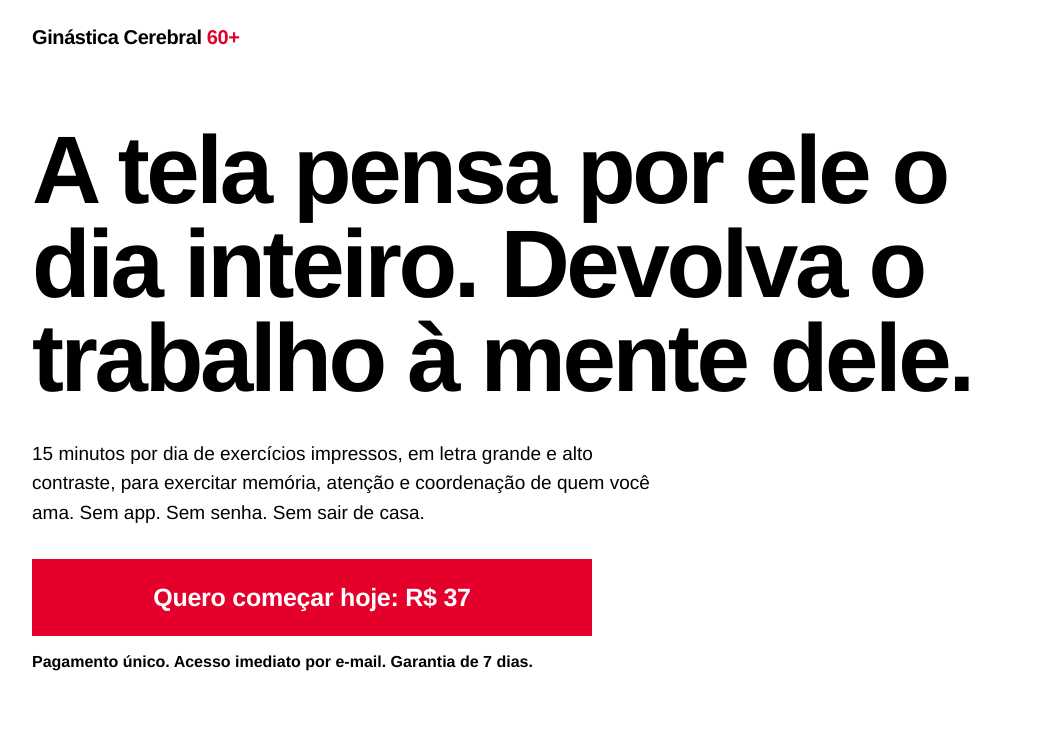
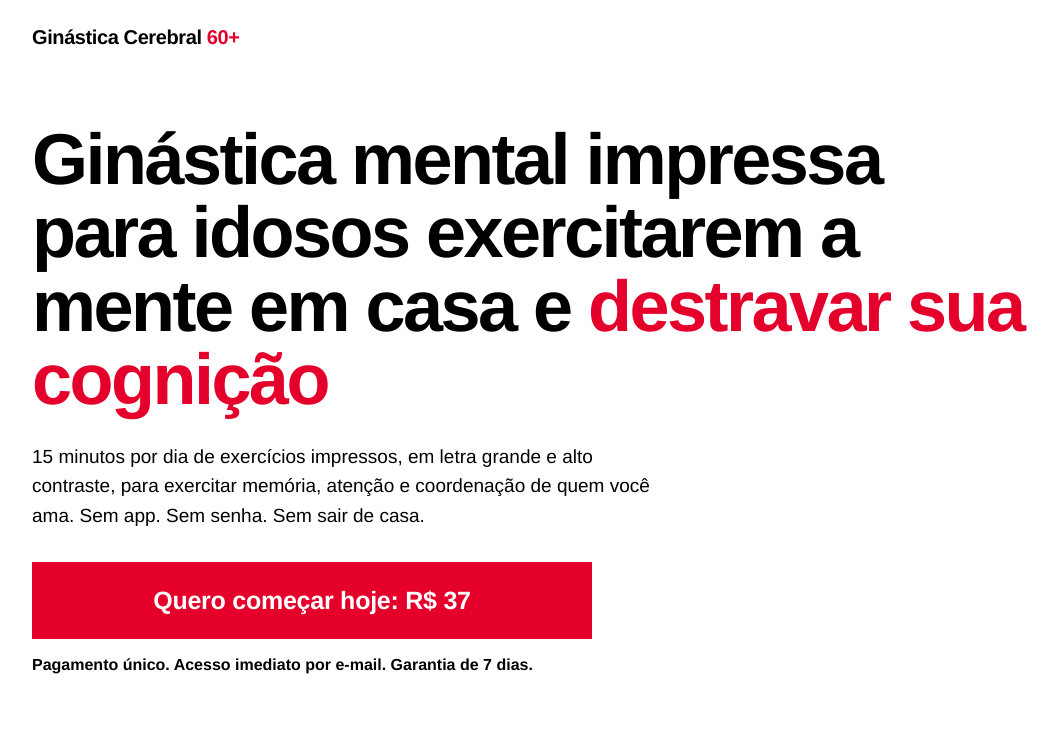
Before and after one commit to andreediniz89-afk/GINASTICA-CEREBRAL-60-, a plain HTML site: page index.html in a window 1280 px wide. Shown: the top 737 px of the page, without its empty margins (110-1168 px from the left). Drawn offline with Linux system fonts and the light colour scheme.

Commit message:
Add files via upload

```diff
--- a/index.html
+++ b/index.html
@@ -21,7 +21,7 @@ body{font:400 19px/1.55 "Helvetica Neue",Arial,"Liberation Sans",sans-serif;colo
 img{display:block;width:100%;height:auto}
 .w{max-width:1040px;margin:0 auto;padding:0 22px}
 h1,h2{font-weight:900;letter-spacing:-.035em;line-height:.98}
-h1{font-size:clamp(42px,9vw,96px)}
+h1{font-size:clamp(32px,6.2vw,72px);line-height:1.02}
 h2{font-size:clamp(34px,6.4vw,64px);margin-bottom:.45em}
 p{max-width:60ch}p+p{margin-top:1em}
 section{padding:clamp(60px,9vw,120px) 0}
@@ -77,7 +77,7 @@ footer{padding:8px 22px 56px}footer .legal{font-size:14px;opacity:.8;max-width:7
 <header class="hero">
 <div class="w">
 <div class="marca">Ginástica Cerebral <b>60+</b></div>
-<h1>A tela pensa por ele o dia inteiro. Devolva o trabalho à mente dele.</h1>
+<h1>Ginástica mental impressa para idosos exercitarem a mente em casa e <span style="color:#e4002b">destravar sua cognição</span></h1>
 <p>15 minutos por dia de exercícios impressos, em letra grande e alto contraste, para exercitar memória, atenção e coordenação de quem você ama. Sem app. Sem senha. Sem sair de casa.</p>
 <a class="btn" href="https://pay.cakto.com.br/3dmfasv_1327756" rel="noopener">Quero começar hoje: R$ 37</a>
 <p class="nota">Pagamento único. Acesso imediato por e-mail. Garantia de 7 dias.</p>
```
